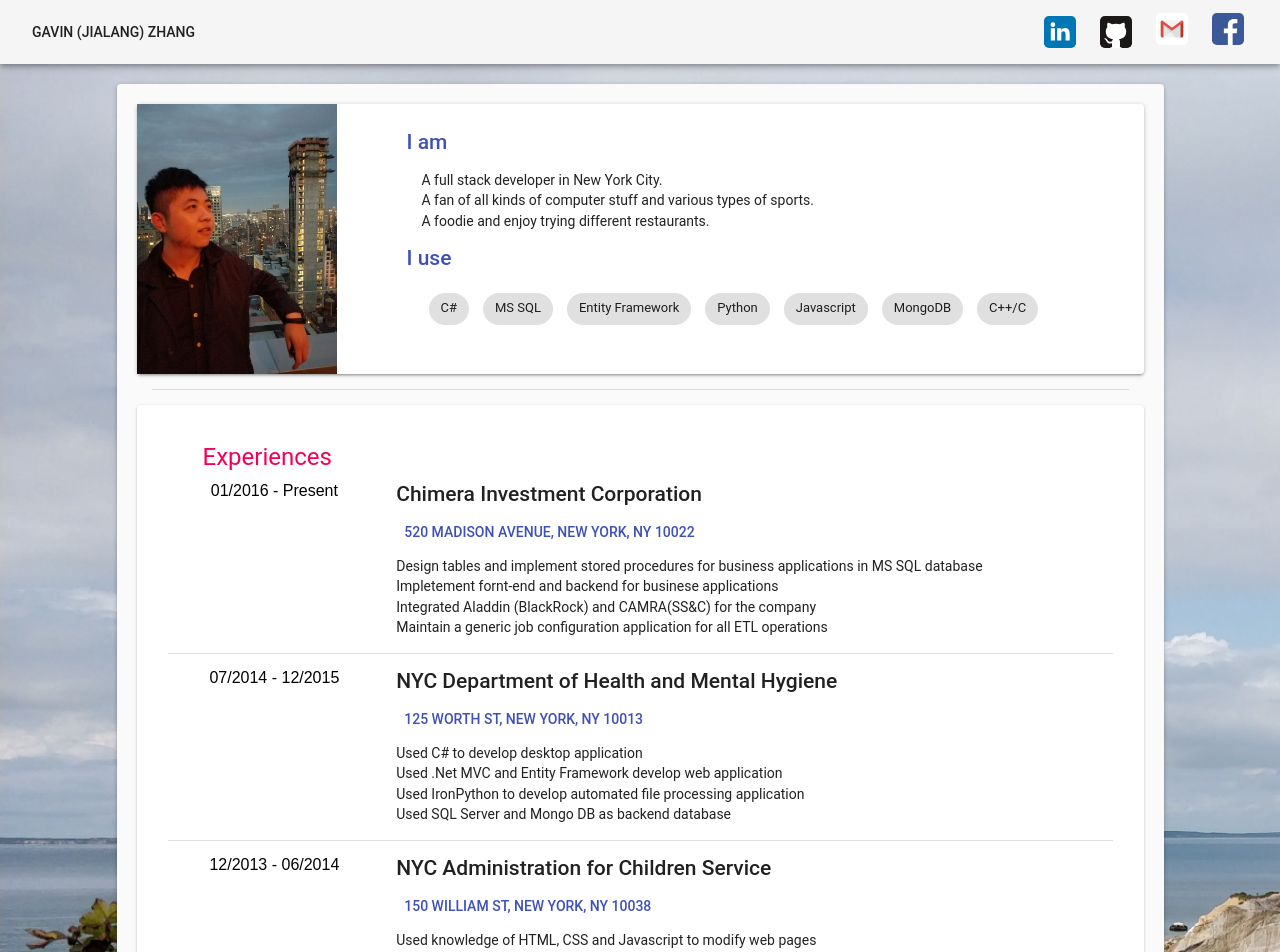
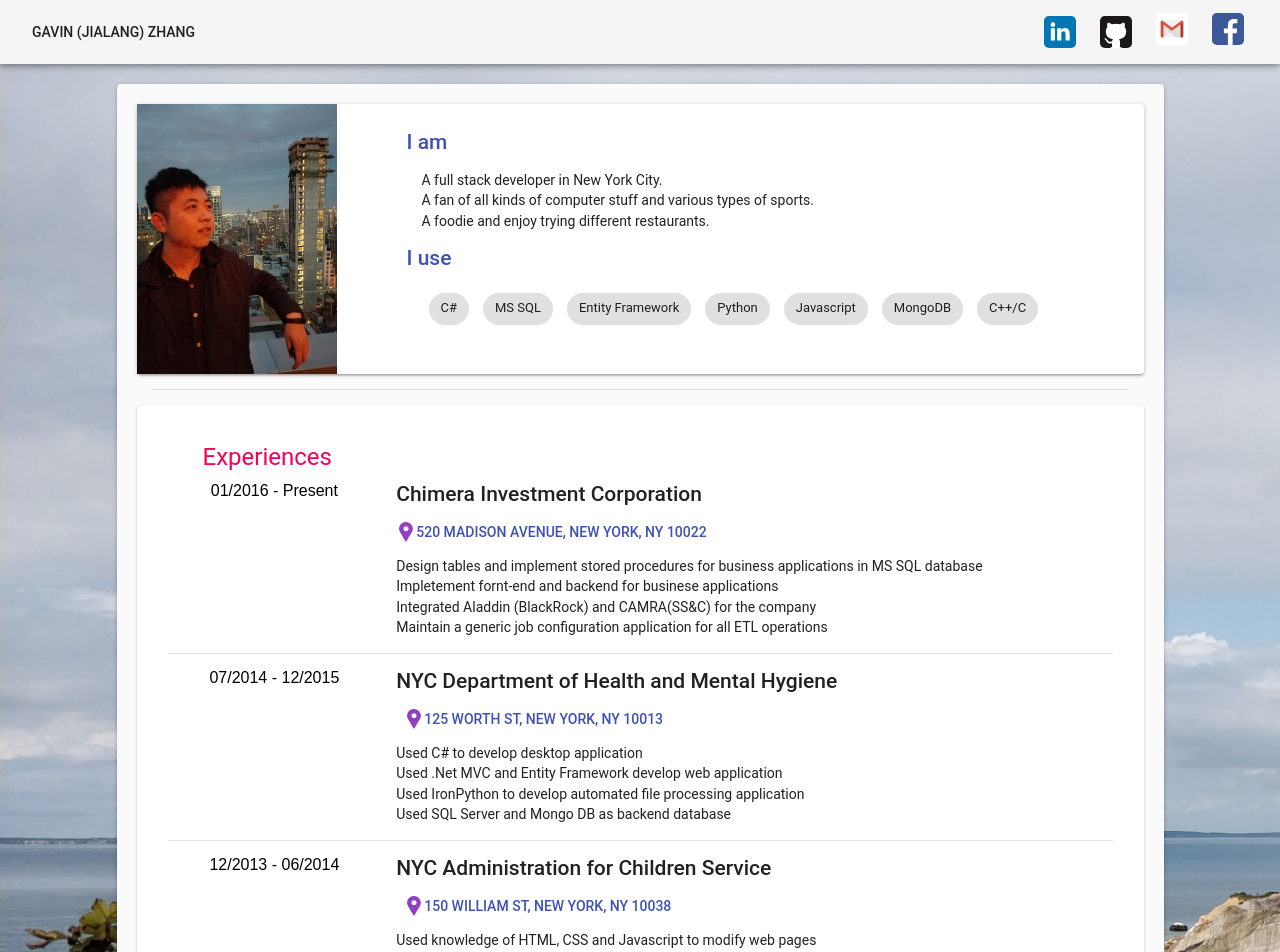
Before and after one commit to gavinz0228/homepage, a React (Create React App) app in the folder home_page/: page / in a window 1280 px wide. Shown: the top 952 px of the page. Built offline with nearby package versions, Linux system fonts and the light colour scheme.

Commit message:
added location icon

```diff
--- a/home_page/src/components/Experiences.js
+++ b/home_page/src/components/Experiences.js
@@ -17,6 +17,10 @@ const styles = theme => ({
     },
     divider:{
         margin:15
+    },
+    locationButton:{
+        paddingLeft:0,
+
     }
   });
 class Experiences extends Component {
@@ -37,7 +41,8 @@ class Experiences extends Component {
                             Chimera Investment Corporation
                             </Typography>
                             <Typography gutterBottom variant="subheading" color="textPrimary" component="h3">
-                          <Button color="primary" href="https://www.google.com/maps/search/?api=1&query=520 Madison Avenue, New York, NY 10022">
+                          <Button className={this.props.classes.locationButton} color="primary" href="https://www.google.com/maps/search/?api=1&query=520 Madison Avenue, New York, NY 10022">
+                             <img src="/images/location.svg" width="20" height="20"  />
                              520 Madison Avenue, New York, NY 10022
                          </Button>
                             </Typography>
@@ -61,7 +66,9 @@ class Experiences extends Component {
                                NYC Department of Health and Mental Hygiene
                             </Typography>
                             <Typography gutterBottom variant="subheading" color="textPrimary" component="h3">
-                                <Button color="primary" href="https://www.google.com/maps/search/?api=1&query=125 Worth St, New York, NY 10013">125 Worth St, New York, NY 10013</Button>
+                                <Button color="primary" href="https://www.google.com/maps/search/?api=1&query=125 Worth St, New York, NY 10013">
+                                <img src="/images/location.svg" width="20" height="20"  />
+                                125 Worth St, New York, NY 10013</Button>
                             </Typography>
                             <Typography>
                                 Used C# to develop desktop application<br/>
@@ -75,7 +82,6 @@ class Experiences extends Component {
 
                     <Divider className={this.props.classes.divider}/>
 
-
                     <Grid container>
                          <Grid xs={3} align="center">
                          12/2013 - 06/2014
@@ -85,7 +91,9 @@ class Experiences extends Component {
                                NYC Administration for Children Service
                             </Typography>
                             <Typography gutterBottom variant="subheading" color="textPrimary" component="h3">
-                            <Button color="primary" href="https://www.google.com/maps/search/?api=1&query=150 William St, New York, NY 10038">150 William St, New York, NY 10038</Button>
+                            <Button color="primary" href="https://www.google.com/maps/search/?api=1&query=150 William St, New York, NY 10038">
+                            <img src="/images/location.svg" width="20" height="20"  />
+                            150 William St, New York, NY 10038</Button>
                             </Typography>
                             <Typography>
                                  Used knowledge of HTML, CSS and Javascript to modify web pages<br/>
```
Also changed, not shown: home_page/public/images/location.svg (added).
